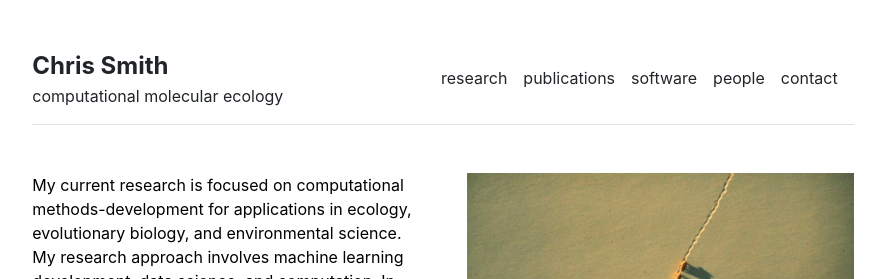
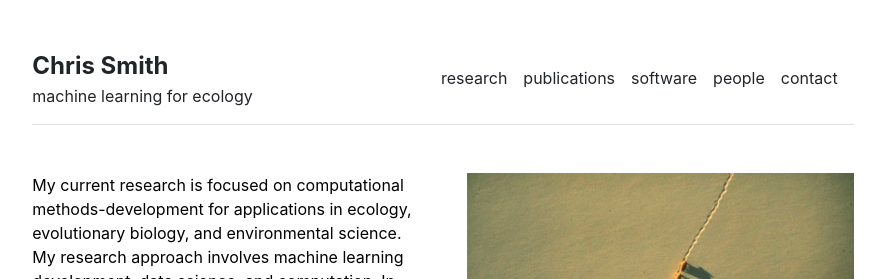
Before and after one commit to chriscrsmith/chriscrsmith.github.io, a Jekyll site: the page built from index.md, in a window 1280 px wide. Shown: the top 279 px of the page, without its empty margins (197-1082 px from the left). Built offline with Jekyll 4.4.1, drawn with Linux system fonts in a browser that asks for light colours.

```diff
--- a/_config.yml
+++ b/_config.yml
@@ -1,4 +1,4 @@
 url: "https://chriscrsmith.github.io/" # the base hostname & protocol for your site, e.g. http://example.com
 baseurl: "" # the subpath of your site, e.g. /blog
 title: "Chris Smith" # the name of your site, e.g. ACME Corp.
-description: "computational molecular ecology"
+description: "machine learning for ecology"
```
